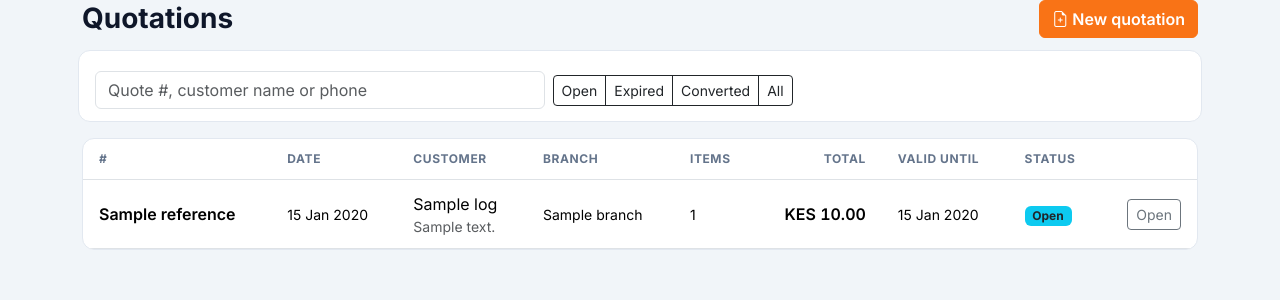
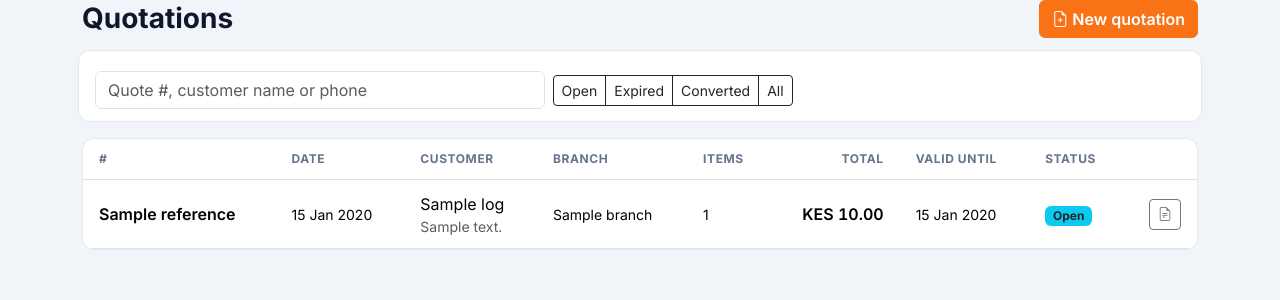
Before and after one commit to VinWonder/Point-Of-Sale-System-, a Django app: template templates/sales/quotation_list.html in a window 1280 px wide. Shown: the top 300 px of the page. Run offline with Django 5.2, Linux system fonts and the light colour scheme; the template is opened without the code that fills it: most values are stand-ins (such as "Sample title", 1, 10 or a date in 2020); some libraries are stand-ins or nearby versions.

Commit message:
Quick edit and record-sale actions on the quotations list
Co-Authored-By: Claude Opus 5.5 <noreply@anthropic.com>

```diff
--- a/templates/sales/quotation_list.html
+++ b/templates/sales/quotation_list.html
@@ -36,7 +36,13 @@
                 {% elif qt.is_expired or qt.status == 'EXPIRED' %}<span class="badge bg-secondary">Expired</span>
                 {% else %}<span class="badge bg-info text-dark">Open</span>{% endif %}
             </td>
-            <td class="text-end"><a href="{% url 'sales:quotation' qt.id %}" class="btn btn-sm btn-outline-secondary">Open</a></td>
+            <td class="text-end text-nowrap">
+                <a href="{% url 'sales:quotation' qt.id %}" class="btn btn-sm btn-outline-secondary" title="Open / print"><i class="bi bi-file-earmark-text"></i></a>
+                {% if qt.status == 'DRAFT' and not qt.is_expired %}
+                <a href="{% url 'sales:quotation_edit' qt.id %}" class="btn btn-sm btn-outline-secondary" title="Edit"><i class="bi bi-pencil"></i></a>
+                <a href="{% url 'sales:quotation' qt.id %}?pay=1#pay" class="btn btn-sm btn-success" title="Record sale"><i class="bi bi-cash-coin"></i></a>
+                {% endif %}
+            </td>
         </tr>
         {% empty %}
         <tr><td colspan="9" class="text-center text-muted py-4">No quotations here.</td></tr>
```
